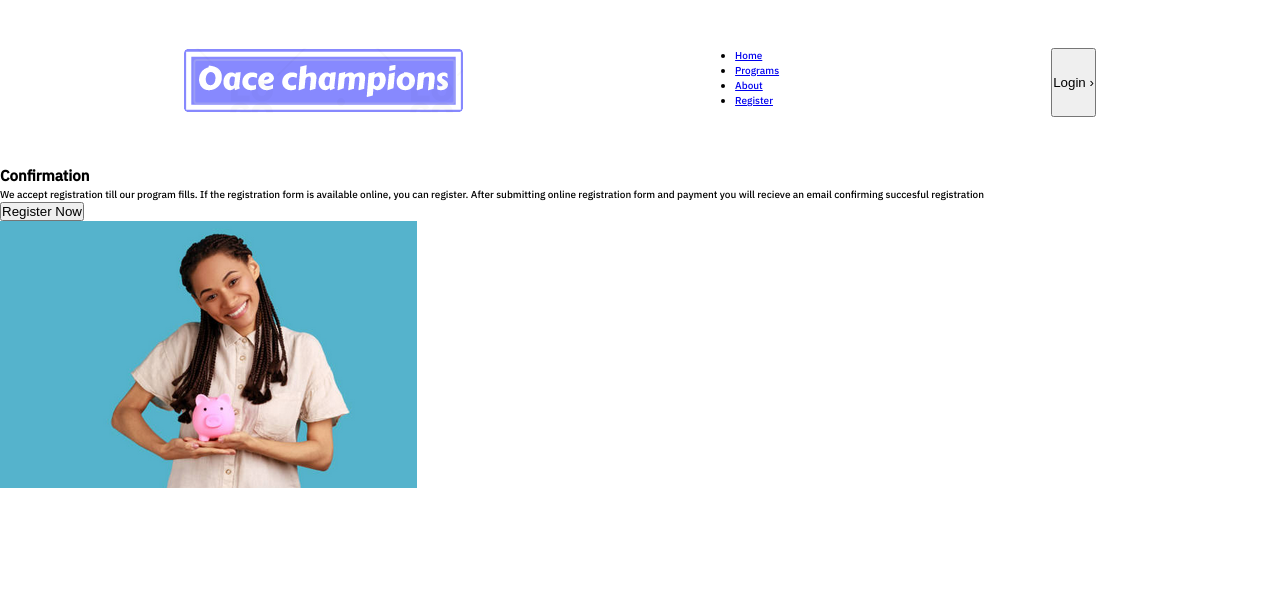
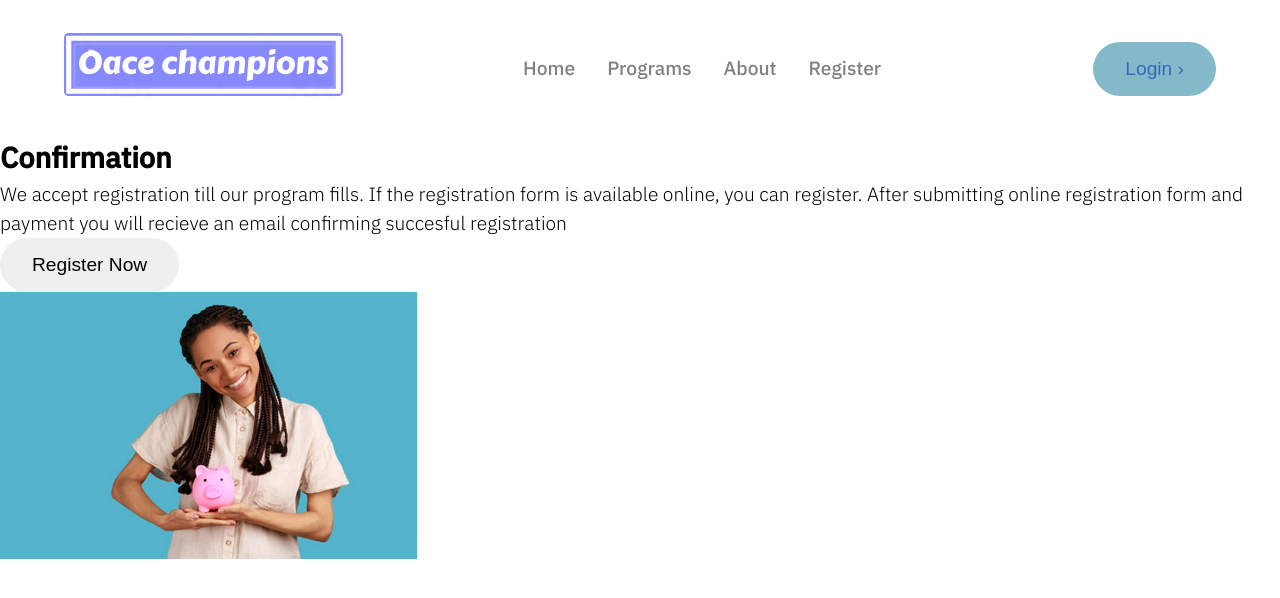
Before and after one commit to z3k9/ace, a website: page index.html in a window 1280 px wide. Drawn offline with Linux system fonts and the light colour scheme.

Commit message:
completed the header section

```diff
--- a/sass/abstracts/_variables.scss
+++ b/sass/abstracts/_variables.scss
@@ -0,0 +1,6 @@
+:root{
+    --color-primary: grey;
+    --color-secondary:#83b9c9;
+    --color-secondary-dark: #3469bf;
+    --color-secondary-light:#6d93d1;
+}
--- a/sass/base/_typography.scss
+++ b/sass/base/_typography.scss
@@ -1,3 +1,5 @@
 body{
     font-family: 'IBM Plex Sans Arabic', sans-serif;
+    font-size: 1.2rem;
+    font-weight: 300;
 }
--- /dev/null
+++ b/sass/components/_button.scss
@@ -0,0 +1,12 @@
+.btn{
+    border: none;
+    font-weight: 500;
+    font-size: 1.2rem;
+    padding: 1rem 2rem;
+    border-radius: 100px;
+    cursor: pointer;
+}
+.btn-lb{
+    color: var(--color-secondary-dark);
+    background-color: var(--color-secondary);
+}
--- a/sass/layout/_home.scss
+++ b/sass/layout/_home.scss
@@ -1,12 +1,40 @@
-header{
-    padding: 2rem;
+.header{
+    padding: 2rem 4rem;
     display: flex;
     justify-content: space-between;
     align-items: center;
 
     &__list{
         display: flex;
+        font-weight: 500;
+        list-style-type:none;
     }
+
+    &__item{
+        transition: transform .1s;
+        &:not(last-child){
+            margin-right: 2rem;
+        }
+        &:hover{
+            transform: translateY(-.3rem);
+        }
+    }
+    &__link{
+        padding-bottom:.3rem;
+        transition: transform .1s;
+        &:link,
+        &:visited{
+            text-decoration: none;
+            color: var(--color-primary);
+        }
+        &:active,
+        &:hover{
+            color: var(--color-secondary);
+            border-bottom: 3px solid var(--color-secondary);
+        }
+    }
+
+
 
 }
 .header-nav{
--- a/sass/main.scss
+++ b/sass/main.scss
@@ -7,4 +7,6 @@
 @import "base/typography";
 @import "base/utilities";
 
+@import "components/button";
+
 @import "layout/home";
```
Also changed, not shown: css/style.css.
